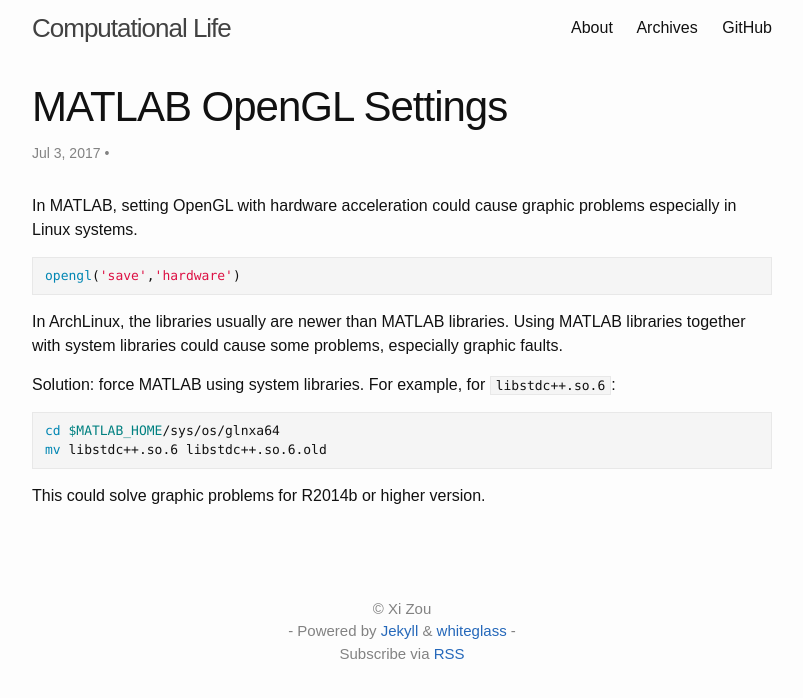
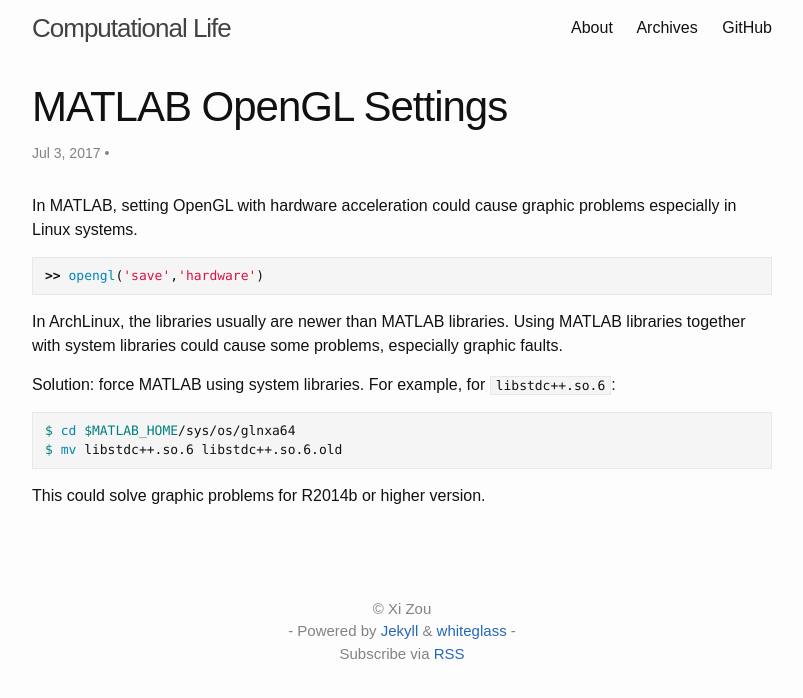
Before and after one commit to xizou/xizou.github.io, a Jekyll site: the page built from _posts/2017-07-03-matlab-opengl-settings.md, in a window 1280 px wide. Shown: the top 698 px of the page, without its empty margins (238-1041 px from the left). Built offline with Jekyll 4.4.1, drawn with Linux system fonts in a browser that asks for light colours.

````diff
--- a/_posts/2017-07-03-matlab-opengl-settings.md
+++ b/_posts/2017-07-03-matlab-opengl-settings.md
@@ -8,7 +8,7 @@ categories: matlab
 In MATLAB, setting OpenGL with hardware acceleration could cause graphic problems especially in Linux systems.
 
 ```matlab
-opengl('save','hardware')
+>> opengl('save','hardware')
 ```
 
 In ArchLinux, the libraries usually are newer than MATLAB libraries. Using MATLAB libraries together with system libraries could cause some problems, especially graphic faults.
@@ -16,7 +16,7 @@ In ArchLinux, the libraries usually are newer than MATLAB libraries. Using MATLA
 Solution: force MATLAB using system libraries. For example, for `libstdc++.so.6`:
 
 ```shell
-cd $MATLAB_HOME/sys/os/glnxa64
-mv libstdc++.so.6 libstdc++.so.6.old
+$ cd $MATLAB_HOME/sys/os/glnxa64
+$ mv libstdc++.so.6 libstdc++.so.6.old
 ```
 This could solve graphic problems for R2014b or higher version.
````
